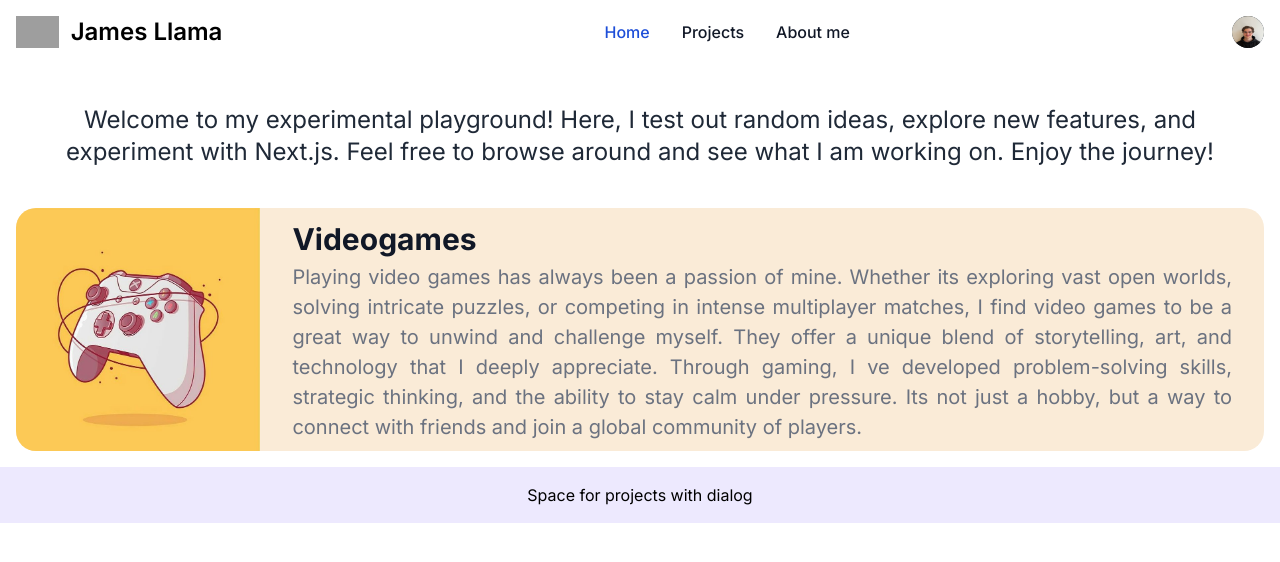
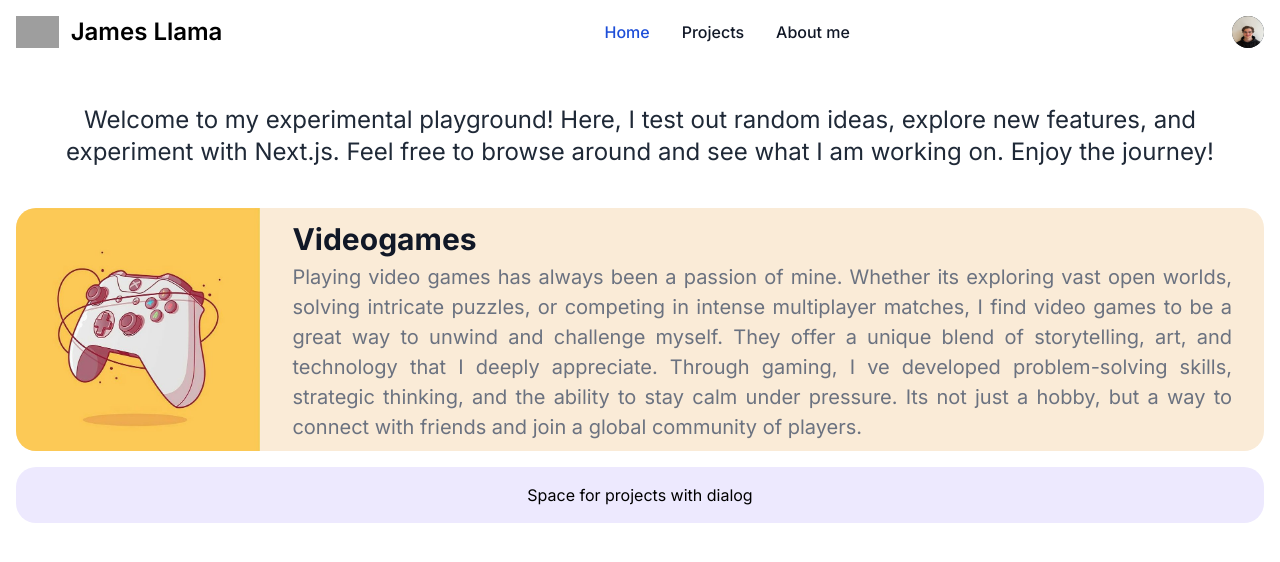
Before and after one commit to Hustini/random-stuff-nextjs, a Next.js app: page / in a window 1280 px wide. Shown: the top 562 px of the page. Built offline with nearby package versions, Linux system fonts and the light colour scheme; grey boxes are pictures that could not be loaded.

Commit message:
added margin and rounded the edges

```diff
--- a/app/compontents/ProjectCard.tsx
+++ b/app/compontents/ProjectCard.tsx
@@ -4,7 +4,7 @@ import React from "react";
 
 const projectCard = () => {
     return(
-        <div className="flex item-center justify-center bg-violet-100">
+        <div className="flex item-center justify-center bg-violet-100 m-4 rounded-[20px]">
             <p className="p-4">Space for projects with dialog</p>
         </div>
     )
```
